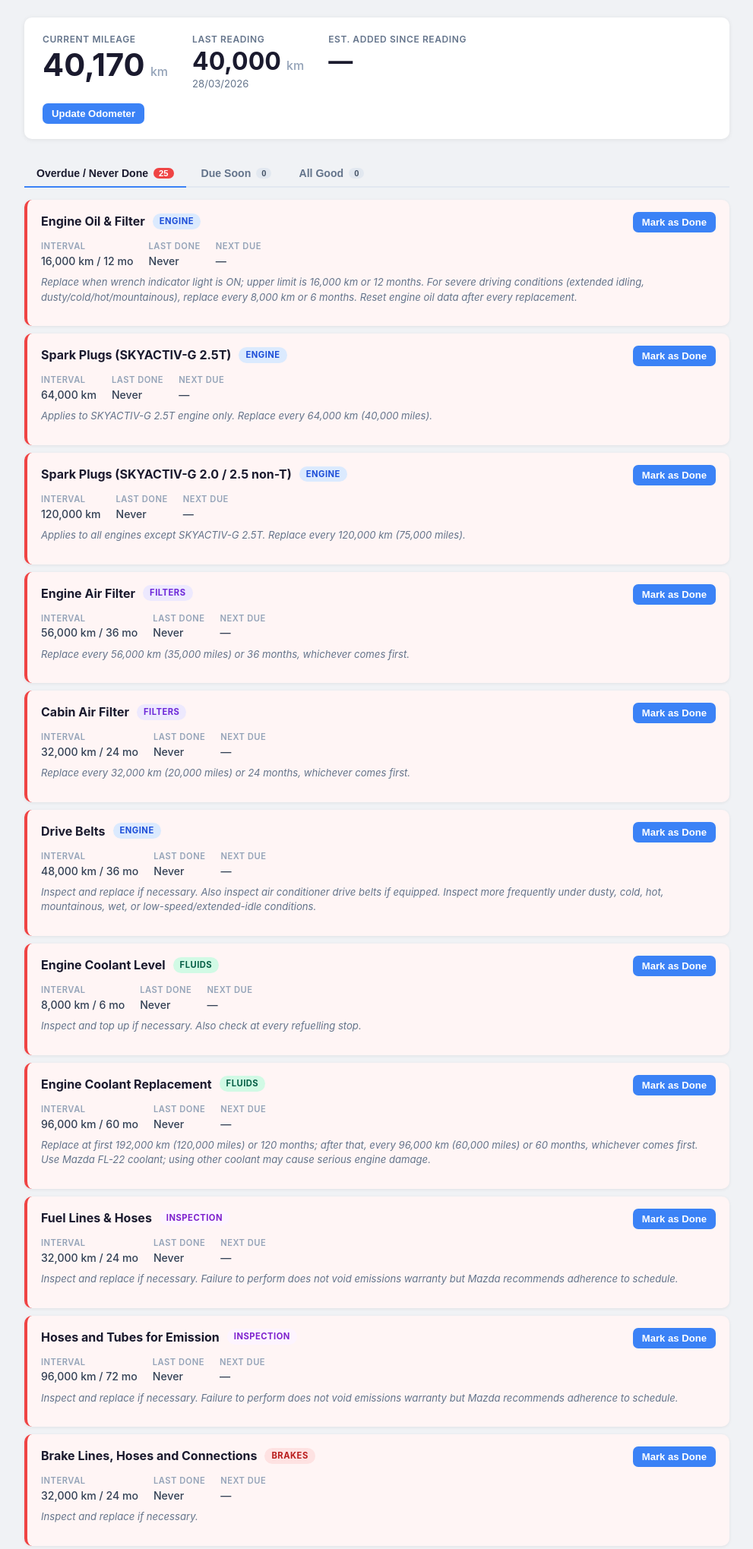
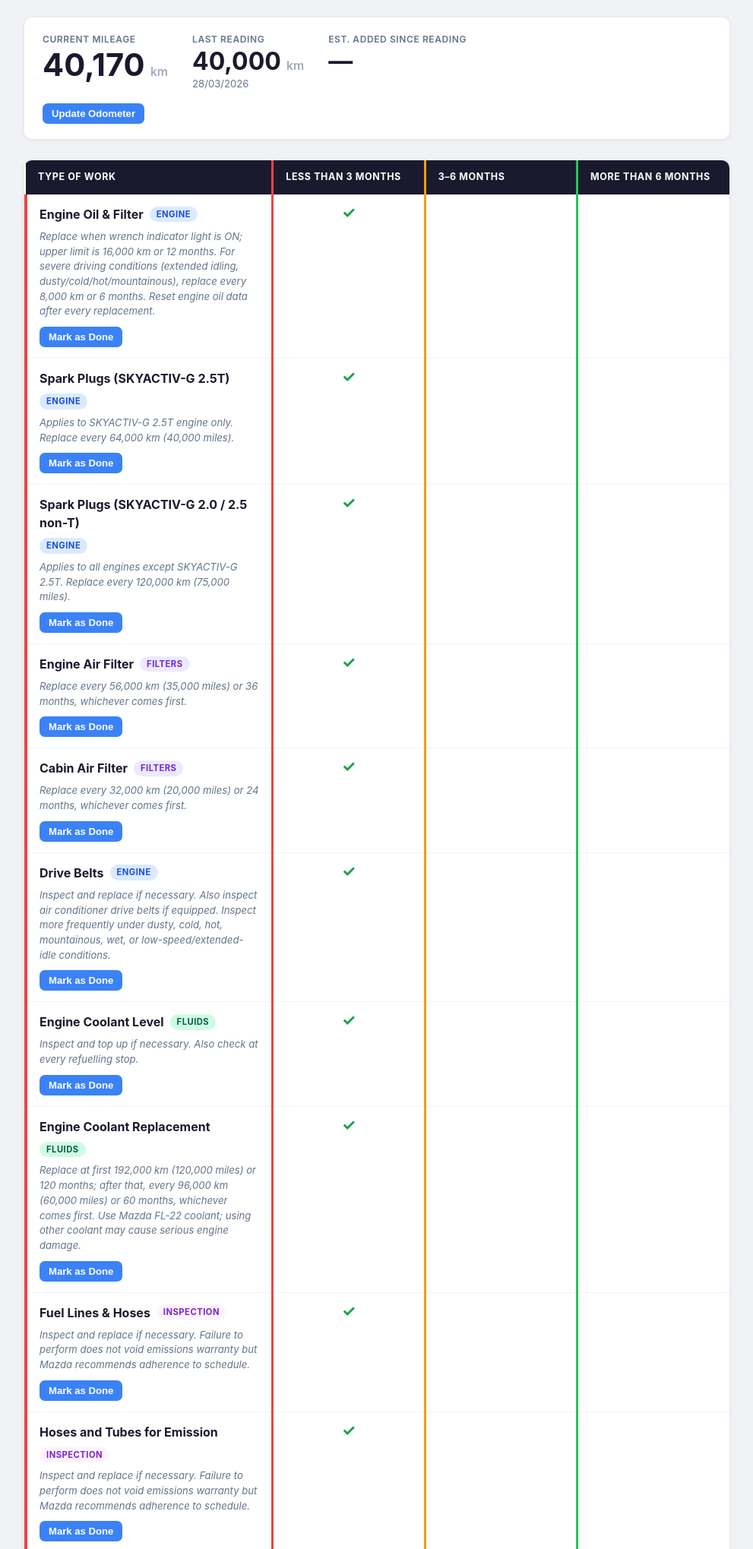
Before and after one commit to oliviakim217/car-maintenance, a FastAPI app: page / in a window 1280 px wide. Shown: the part 346-2385 px from the top of the page at 76% size, without its empty margins (144-1135 px from the left). Run offline with FastAPI, Linux system fonts and the light colour scheme.

Commit message:
Replace tab view with time-bucket table; fix never-done tasks showing correct bucket

```diff
--- a/frontend/static/style.css
+++ b/frontend/static/style.css
@@ -348,6 +348,81 @@ input:focus, textarea:focus { outline: none; border-color: #3b82f6; box-shadow:
 .tab-btn[data-tab="due_soon"].active .tab-badge { background: #f59e0b; }
 .tab-btn[data-tab="ok"].active .tab-badge { background: #22c55e; }
 
+/* ── Task table ─────────────────────────────────────────── */
+.task-table {
+  width: 100%;
+  border-collapse: collapse;
+  margin-top: 28px;
+  background: #fff;
+  border-radius: 10px;
+  box-shadow: 0 1px 6px rgba(0,0,0,.08);
+  overflow: hidden;
+}
+
+.task-table thead tr {
+  background: #1a1a2e;
+  color: #fff;
+}
+
+.task-table th {
+  padding: 13px 16px;
+  font-size: .78rem;
+  font-weight: 700;
+  text-transform: uppercase;
+  letter-spacing: .6px;
+  text-align: left;
+}
+
+.col-task   { width: 35%; }
+.col-bucket { width: 21.6%; text-align: center; }
+
+.col-urgent { border-left: 3px solid #ef4444; }
+.col-medium { border-left: 3px solid #f59e0b; }
+.col-later  { border-left: 3px solid #22c55e; }
+
+.task-row td {
+  padding: 14px 16px;
+  border-bottom: 1px solid #f1f5f9;
+  vertical-align: top;
+}
+
+.task-row:last-of-type td { border-bottom: none; }
+
+.task-row.status-overdue   td:first-child,
+.task-row.status-never_done td:first-child { border-left: 4px solid #ef4444; }
+.task-row.status-due_soon  td:first-child  { border-left: 4px solid #f59e0b; }
+.task-row.status-ok        td:first-child  { border-left: 4px solid #22c55e; }
+
+.task-row:hover td { background: #f8fafc; }
+
+.task-name-wrap {
+  display: flex;
+  align-items: center;
+  gap: 8px;
+  flex-wrap: wrap;
+  margin-bottom: 4px;
+}
+
+.mark-done-btn { margin-top: 10px; }
+
+/* checkmark in bucket cell */
+.checkmark {
+  display: block;
+  text-align: center;
+  font-size: 1.3rem;
+  font-weight: 700;
+  color: #16a34a;
+  line-height: 1;
+}
+
+/* mark-done form row */
+.mark-done-row { display: none; }
+.mark-done-row td {
+  background: #f8fafc;
+  border-bottom: 1px solid #e2e8f0;
+  padding: 16px;
+}
+
 /* ── Getting started banner ─────────────────────────────── */
 #getting-started {
   background: #eff6ff;
--- a/frontend/templates/dashboard.html
+++ b/frontend/templates/dashboard.html
@@ -87,19 +87,6 @@
         </form>
       </div>
     </div>
-  </div>
-
-  <!-- Tab bar -->
-  <div class="tab-bar">
-    <button class="tab-btn active" data-tab="overdue" onclick="switchTab('overdue')">
-      Overdue / Never Done <span class="tab-badge" id="badge-overdue">0</span>
-    </button>
-    <button class="tab-btn" data-tab="due_soon" onclick="switchTab('due_soon')">
-      Due Soon <span class="tab-badge" id="badge-due_soon">0</span>
-    </button>
-    <button class="tab-btn" data-tab="ok" onclick="switchTab('ok')">
-      All Good <span class="tab-badge" id="badge-ok">0</span>
-    </button>
   </div>
 
   <!-- Task list -->
@@ -212,91 +199,93 @@
   }
 
   /* ─────────────────────────────────────────────────────────────
-     Status colour helper for meta values
+     Escape HTML
   ───────────────────────────────────────────────────────────── */
-  function remainingClass(task) {
-    if (task.status === 'overdue' || task.status === 'never_done') return 'highlight-red';
-    if (task.status === 'due_soon') return 'highlight-amber';
-    return 'highlight-green';
+  function escapeHtml(str) {
+    if (str == null) return '';
+    return String(str)
+      .replace(/&/g, '&amp;')
+      .replace(/</g, '&lt;')
+      .replace(/>/g, '&gt;')
+      .replace(/"/g, '&quot;')
+      .replace(/'/g, '&#39;');
   }
 
   /* ─────────────────────────────────────────────────────────────
-     Render a single task card
+     Estimated days until due — uses whichever is sooner:
+     calendar days_remaining or km_remaining converted to days.
+     KM_PER_DAY is a rough average used only for sorting/bucketing.
   ───────────────────────────────────────────────────────────── */
-  function buildTaskCard(task, currentKm) {
-    const statusClass = `status-${task.status}`;
+  const KM_PER_DAY = 20;
 
-    const lastDone = task.last_done_km != null || task.last_done_date != null
-      ? `${task.last_done_date ? fmtDate(task.last_done_date) : '?'} — ${task.last_done_km != null ? fmtKm(task.last_done_km) + ' km' : '?'}`
-      : 'Never';
+  function daysUntilDue(task) {
+    if (task.status === 'overdue' || task.status === 'never_done') return -Infinity;
+    const byDate = task.days_remaining ?? Infinity;
+    const byKm   = task.km_remaining != null
+      ? Math.round(task.km_remaining / KM_PER_DAY)
+      : Infinity;
+    return Math.min(byDate, byKm);
+  }
 
-    const nextDue = task.next_due_km != null || task.next_due_date != null
-      ? `${task.next_due_date ? fmtDate(task.next_due_date) : '?'}${task.next_due_km != null ? ' / ' + fmtKm(task.next_due_km) + ' km' : ''}`
-      : '—';
+  /* ─────────────────────────────────────────────────────────────
+     Time bucket (0 = <3 months, 1 = 3-6 months, 2 = >6 months)
+  ───────────────────────────────────────────────────────────── */
+  function getTimeBucket(task) {
+    const days = daysUntilDue(task);
+    if (days <= 90)  return 0;
+    if (days <= 180) return 1;
+    return 2;
+  }
 
-    const hl = remainingClass(task);
+  /* ─────────────────────────────────────────────────────────────
+     Sort tasks: most urgent first
+  ───────────────────────────────────────────────────────────── */
+  function sortTasks(tasks) {
+    return [...tasks].sort((a, b) => daysUntilDue(a) - daysUntilDue(b));
+  }
 
-    const kmRemaining = task.km_remaining != null
-      ? `<div class="meta-item">
-           <span class="meta-label">Km Remaining</span>
-           <span class="meta-value ${hl}">${fmtKm(task.km_remaining)} km</span>
-         </div>`
-      : '';
+  /* ─────────────────────────────────────────────────────────────
+     Checkmark for the active bucket cell
+  ───────────────────────────────────────────────────────────── */
+  function buildDueCell() {
+    return `<span class="checkmark">&#10003;</span>`;
+  }
 
-    const daysRemaining = task.days_remaining != null
-      ? `<div class="meta-item">
-           <span class="meta-label">Days Remaining</span>
-           <span class="meta-value ${hl}">${task.days_remaining} days</span>
-         </div>`
-      : '';
-
-    const notes = task.notes
-      ? `<div class="task-notes">${escapeHtml(task.notes)}</div>`
-      : '';
-
-    const safeId = escapeHtml(task.id);
+  /* ─────────────────────────────────────────────────────────────
+     Build a table row for one task
+  ───────────────────────────────────────────────────────────── */
+  function buildTaskRow(task, currentKm) {
+    const safeId    = escapeHtml(task.id);
+    const bucket    = getTimeBucket(task);
     const prefillKm = currentKm ? Math.round(currentKm) : '';
+    const cells     = ['', '', ''];
+    cells[bucket]   = buildDueCell(task);
 
     return `
-      <div class="task-card ${statusClass}" id="task-card-${safeId}">
-        <div class="task-header">
-          <div class="task-title-row">
+      <tr class="task-row status-${task.status}" id="task-row-${safeId}">
+        <td class="col-task">
+          <div class="task-name-wrap">
             <span class="task-name">${escapeHtml(task.name)}</span>
             ${categoryBadge(task.category)}
           </div>
-          <button class="btn btn-primary btn-sm" onclick="toggleMarkDone('${safeId}')">Mark as Done</button>
-        </div>
-
-        <div class="task-meta">
-          <div class="meta-item">
-            <span class="meta-label">Interval</span>
-            <span class="meta-value">${task.interval_km ? fmtKm(task.interval_km) + ' km' : ''}${task.interval_km && task.interval_months ? ' / ' : ''}${task.interval_months ? task.interval_months + ' mo' : ''}</span>
-          </div>
-          <div class="meta-item">
-            <span class="meta-label">Last Done</span>
-            <span class="meta-value">${lastDone}</span>
-          </div>
-          <div class="meta-item">
-            <span class="meta-label">Next Due</span>
-            <span class="meta-value">${nextDue}</span>
-          </div>
-          ${kmRemaining}
-          ${daysRemaining}
-        </div>
-
-        ${notes}
-
-        <!-- Mark as done inline form -->
-        <div class="mark-done-form-wrapper">
-          <form class="mark-done-form" id="done-form-${safeId}" autocomplete="off"
+          ${task.notes ? `<div class="task-notes">${escapeHtml(task.notes)}</div>` : ''}
+          <button class="btn btn-primary btn-sm mark-done-btn"
+                  onclick="toggleMarkDone('${safeId}')">Mark as Done</button>
+        </td>
+        <td class="col-bucket col-urgent">${cells[0]}</td>
+        <td class="col-bucket col-medium">${cells[1]}</td>
+        <td class="col-bucket col-later">${cells[2]}</td>
+      </tr>
+      <tr class="mark-done-row" id="done-row-${safeId}">
+        <td colspan="4">
+          <form class="mark-done-form open" id="done-form-${safeId}" autocomplete="off"
                 onsubmit="submitMarkDone(event, '${safeId}')">
             <div class="form-row">
               <div class="form-group">
                 <label for="done-km-${safeId}">Odometer at Completion</label>
                 <div class="input-with-unit">
                   <input type="number" id="done-km-${safeId}" name="done_km"
-                         min="0" placeholder="e.g. 45000"
-                         value="${prefillKm}" required />
+                         min="0" placeholder="e.g. 45000" value="${prefillKm}" required />
                   <span class="input-unit">km</span>
                 </div>
               </div>
@@ -317,96 +306,43 @@
                       onclick="toggleMarkDone('${safeId}', true)">Cancel</button>
             </div>
           </form>
-        </div>
-      </div>
+        </td>
+      </tr>
     `;
   }
 
   /* ─────────────────────────────────────────────────────────────
-     Escape HTML
+     Render task table
   ───────────────────────────────────────────────────────────── */
-  function escapeHtml(str) {
-    if (str == null) return '';
-    return String(str)
-      .replace(/&/g, '&amp;')
-      .replace(/</g, '&lt;')
-      .replace(/>/g, '&gt;')
-      .replace(/"/g, '&quot;')
-      .replace(/'/g, '&#39;');
+  function renderTasks(tasks, currentKm) {
+    const sorted = sortTasks(tasks);
+    const rows   = sorted.map(t => buildTaskRow(t, currentKm)).join('');
+
+    $('tasks-container').innerHTML = `
+      <table class="task-table">
+        <thead>
+          <tr>
+            <th class="col-task">Type of Work</th>
+            <th class="col-bucket col-urgent">Less than 3 months</th>
+            <th class="col-bucket col-medium">3–6 months</th>
+            <th class="col-bucket col-later">More than 6 months</th>
+          </tr>
+        </thead>
+        <tbody>${rows}</tbody>
+      </table>
+    `;
   }
 
   /* ─────────────────────────────────────────────────────────────
-     Tab state
-  ───────────────────────────────────────────────────────────── */
-  let _allTasks   = [];
-  let _activeTab  = 'overdue';
-
-  function tabGroup(task) {
-    if (task.status === 'overdue' || task.status === 'never_done') return 'overdue';
-    if (task.status === 'due_soon') return 'due_soon';
-    return 'ok';
-  }
-
-  function switchTab(tab) {
-    _activeTab = tab;
-    document.querySelectorAll('.tab-btn').forEach(btn => {
-      btn.classList.toggle('active', btn.dataset.tab === tab);
-    });
-    renderTabContent(_allTasks, _currentKm);
-  }
-
-  function renderTabContent(tasks, currentKm) {
-    const filtered = tasks.filter(t => tabGroup(t) === _activeTab);
-    const sorted   = [...filtered].sort((a, b) => {
-      if (a.km_remaining == null && b.km_remaining == null) return 0;
-      if (a.km_remaining == null) return 1;
-      if (b.km_remaining == null) return -1;
-      return a.km_remaining - b.km_remaining;
-    });
-
-    const empty = {
-      overdue:  'No overdue or never-done tasks — great work!',
-      due_soon: 'Nothing coming due soon.',
-      ok:       'No tasks in this category yet.',
-    };
-
-    const html = sorted.length
-      ? sorted.map(t => buildTaskCard(t, currentKm)).join('')
-      : `<p class="empty-section">${empty[_activeTab]}</p>`;
-
-    $('tasks-container').innerHTML = `<div class="task-list">${html}</div>`;
-  }
-
-  /* ─────────────────────────────────────────────────────────────
-     Render task list
-  ───────────────────────────────────────────────────────────── */
-  function renderTasks(tasks, currentKm) {
-    _allTasks = tasks;
-
-    // Update tab badges
-    const counts = { overdue: 0, due_soon: 0, ok: 0 };
-    tasks.forEach(t => counts[tabGroup(t)]++);
-    Object.entries(counts).forEach(([key, n]) => {
-      const el = $(`badge-${key}`);
-      if (el) el.textContent = n;
-    });
-
-    // Auto-select the first non-empty tab
-    const priority = ['overdue', 'due_soon', 'ok'];
-    const firstNonEmpty = priority.find(tab => counts[tab] > 0) ?? 'overdue';
-    switchTab(firstNonEmpty);
-  }
-
-  /* ─────────────────────────────────────────────────────────────
-     Toggle mark-done form
+     Toggle mark-done form row
   ───────────────────────────────────────────────────────────── */
   function toggleMarkDone(taskId, forceClose = false) {
-    const form = document.getElementById(`done-form-${taskId}`);
-    if (!form) return;
+    const row = document.getElementById(`done-row-${taskId}`);
+    if (!row) return;
     if (forceClose) {
-      form.classList.remove('open');
+      row.style.display = 'none';
     } else {
-      form.classList.toggle('open');
+      row.style.display = row.style.display === 'none' ? 'table-row' : 'none';
     }
   }
 
```
Also changed, not shown: backend/modules/schedule/schedule_service.py (+16 -10 lines).
